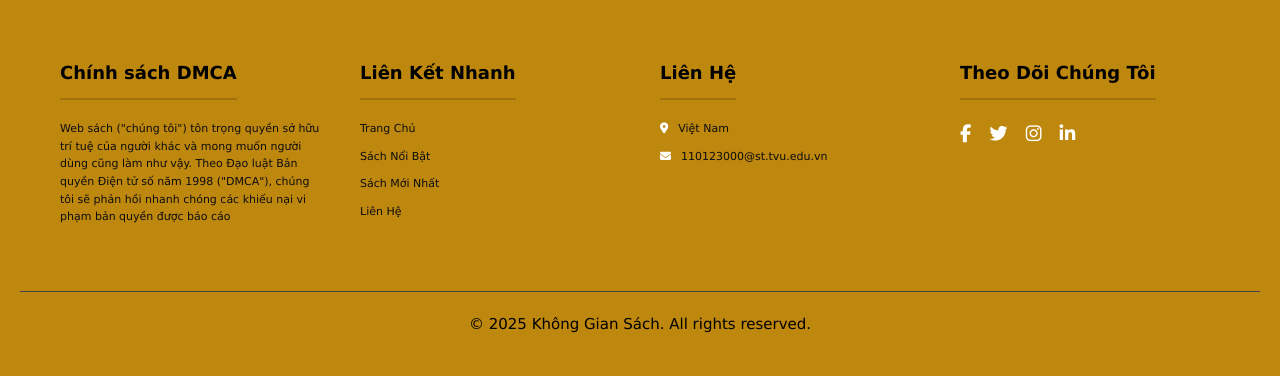
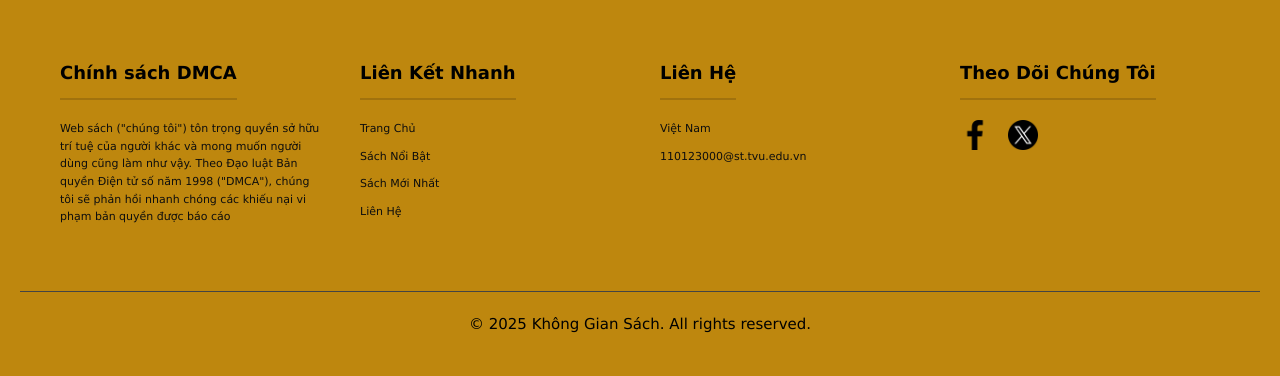
Before and after one commit to uselessonee/Web_sach, a PHP site: page /doctruyen/Tat_den.html in a window 1280 px wide. Shown: the part 2150-2526 px from the top of the page. Run offline with PHP 8.4, Linux system fonts and the light colour scheme.

Commit message:
chang in directory and fix admin's button. add in icons

```diff
--- a/Elements/footer.html
+++ b/Elements/footer.html
@@ -18,16 +18,14 @@
     </div>
     <div class="footer-section contact">
         <h3>Liên Hệ</h3>
-        <p><i class="fas fa-map-marker-alt"></i>Việt Nam</p>
-        <p><i class="fas fa-envelope"></i>110123000@st.tvu.edu.vn</p>
+        <p>Việt Nam</p>
+        <p>110123000@st.tvu.edu.vn</p>
     </div>
     <div class="footer-section social">
         <h3>Theo Dõi Chúng Tôi</h3>
         <div class="social-icons">
-            <a href="#"><i class="fab fa-facebook-f"></i></a>
-            <a href="#"><i class="fab fa-twitter"></i></a>
-            <a href="#"><i class="fab fa-instagram"></i></a>
-            <a href="#"><i class="fab fa-linkedin-in"></i></a>
+            <a href="https://www.youtube.com/watch?v=dQw4w9WgXcQ"><img src="./images/logo/facebook_icon.png" alt=""></a>
+            <a href=""><img src="./images/logo/twitter.png" alt=""></a>
         </div>
     </div>
 </div>
--- a/css/style.css
+++ b/css/style.css
@@ -369,6 +369,10 @@ footer {
   color: #000000;
 }
 
+.social-icons a img {
+  width: 3rem;
+}
+
 /* Responsive adjustments */
 @media (max-width: 768px) {
   .footer-content {
--- a/js/Indexloader.js
+++ b/js/Indexloader.js
@@ -74,7 +74,7 @@ return bookItemDiv;
     // hoặc có một file JSON khác cho sách nổi bật.
     // Ví dụ: chỉ lấy 8 cuốn đầu tiên cho phần này:
 
-    loadBooks('featuredBooksContainer', '../data_json/data.json').then(() => {
+    loadBooks('featuredBooksContainer', '../json/data.json').then(() => {
         const container = document.getElementById('featuredBooksContainer');
         if (container) {
             // Giới hạn số lượng sách hiển thị (ví dụ 8 cuốn)
@@ -92,5 +92,5 @@ return bookItemDiv;
     // Tải sách vào container cho "Mới nhất"
     // Để minh họa, tôi dùng file JSON ví dụ, nhưng có thể có file tạo file 'new_books.json' riêng.
     // Hoặc có thể lấy dữ liệu từ 'books.json' và sắp xếp/lọc theo tiêu chí "mới nhất".
-    loadBooks('latestBooksContainer', '../data_json/data.json');
+    loadBooks('latestBooksContainer', '../json/data.json');
 });
```
Also changed, not shown: images/logo/facebook_icon.png (added), images/logo/twitter.png (added).
